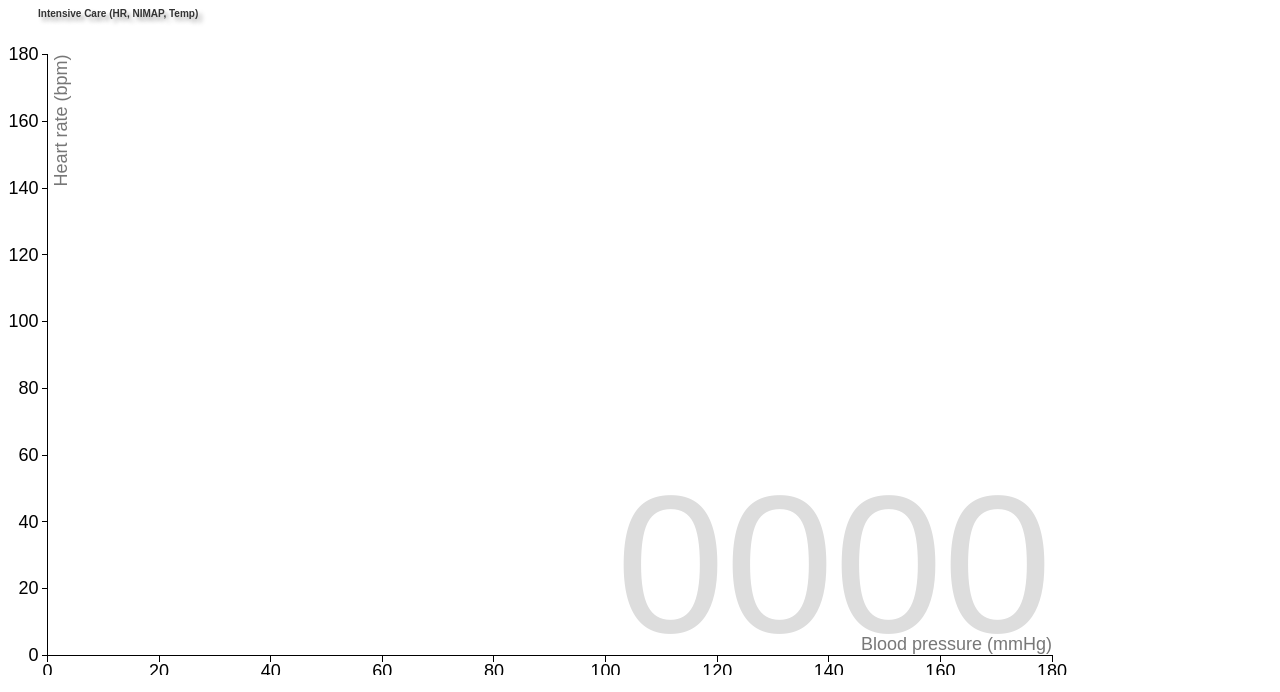
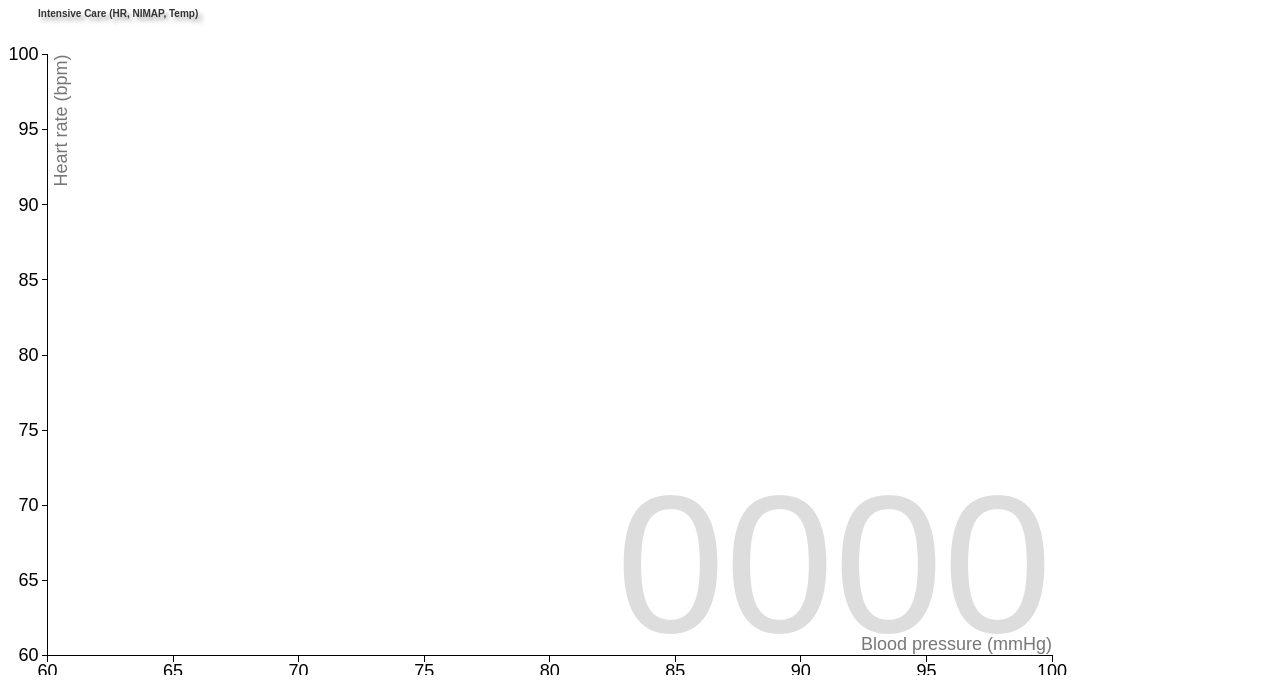
Before and after one commit to foxreymann/welcome-trust-hackathon, a plain HTML site: page index.html in a window 1280 px wide. Shown: the top 692 px of the page. Drawn offline with Linux system fonts and the light colour scheme.

Commit message:
reduce axes ranges

```diff
--- a/index.html
+++ b/index.html
@@ -152,9 +152,9 @@ var margin = {top: 19.5, right: 19.5, bottom: 19.5, left: 39.5},
 
 // Various scales. These domains make assumptions of data, naturally.
 //var xScale = d3.scale.log().domain([0, 1e5]).range([0, width]),
-var xScale = d3.scale.linear().domain([0, 180]).range([0, width]),
-  	yScale = d3.scale.linear().domain([0, 180]).range([height, 0]),
-    radiusScale = d3.scale.sqrt().domain([0, 5e2]).range([0, 100]),
+var xScale = d3.scale.linear().domain([60, 100]).range([0, width]),
+  	yScale = d3.scale.linear().domain([60, 100]).range([height, 0]),
+    radiusScale = d3.scale.sqrt().domain([20, 60]).range([0, 100]),
     colorScale = d3.scale.category10();
 
 // The x & y axes.
```
